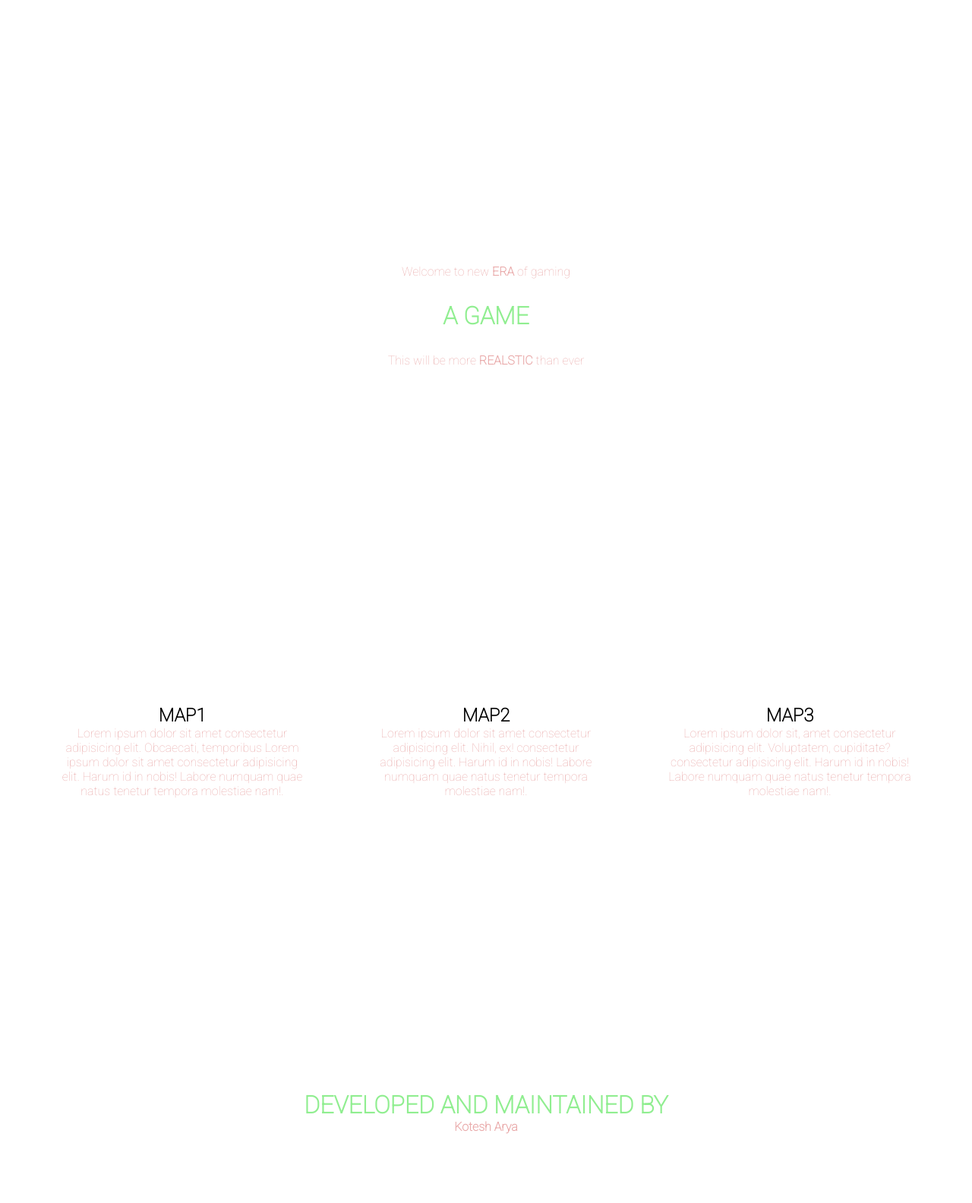
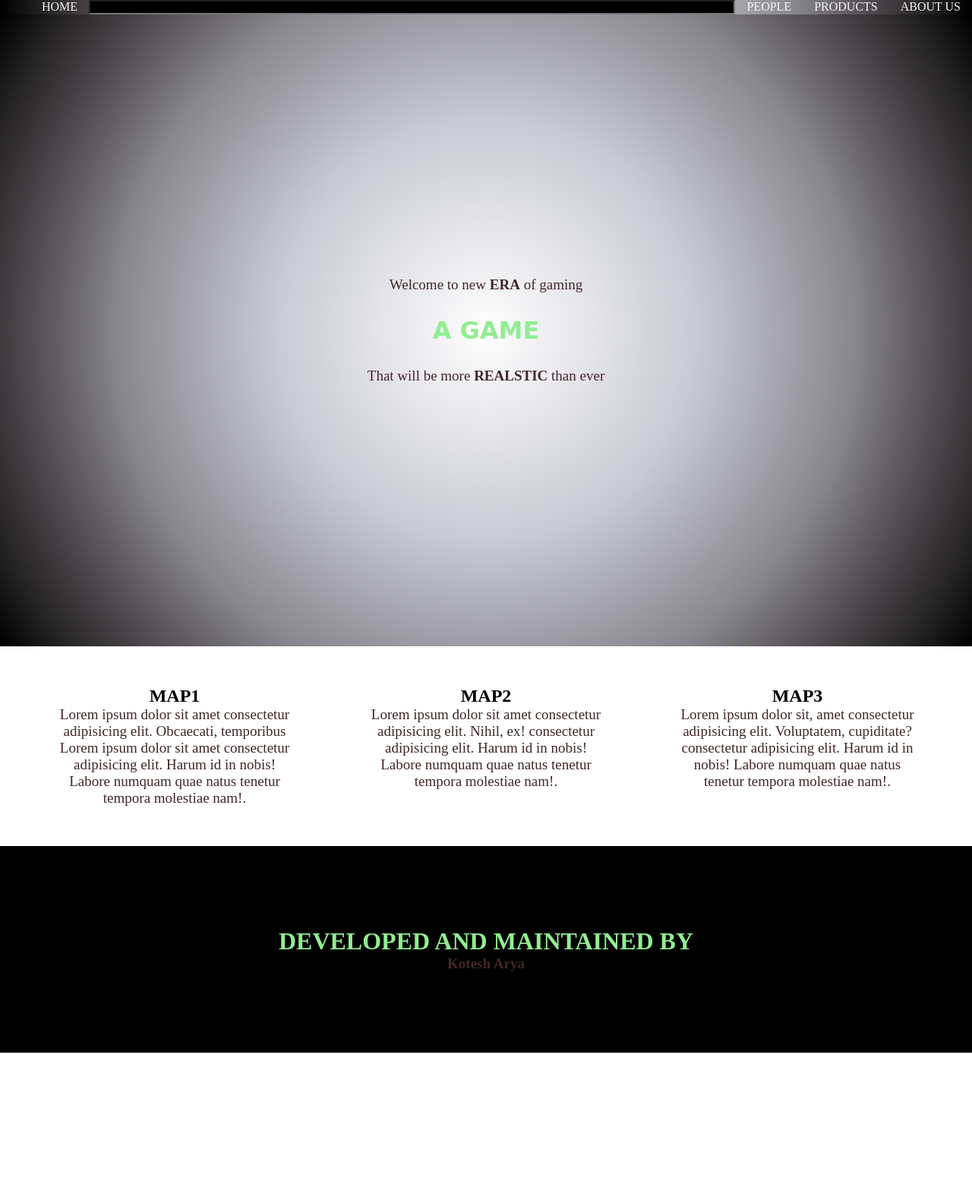
Before and after one commit to kotesh-arya/just-another-game-website-with-flex, a plain HTML site: page index.html in a window 1280 px wide. Shown: the whole page at 76% size. After the commit the page ends 1386 px from the top, so only its background shows below. Drawn offline with Linux system fonts and the light colour scheme; a web font is replaced by a local one.

Commit message:
FEAT : added nav-bar

```diff
--- a/index.html
+++ b/index.html
@@ -9,12 +9,21 @@
 </head>
 
 <body>
+    <nav >
+        <ul class="nav-bar">
+            <li class="item home">HOME</li>
+            <input class="item search"  type="search">
+            <li  class="item people">PEOPLE</li>
+            <li  class="item">PRODUCTS</li>
+            <li  class="item"> ABOUT US</li>
+        </ul>
+    </nav>
     <header class="hero">
         <p>Welcome to new <strong>ERA</strong> of gaming</p>
         <div class="hero-heading">
             <h1>A GAME</h1>
         </div>
-        <p>This will be more <strong>REALSTIC</strong> than ever </p>
+        <p>That will be more <strong>REALSTIC</strong> than ever </p>
     </header>
 
 
--- a/styles.css
+++ b/styles.css
@@ -1,19 +1,31 @@
-@import url('https://fonts.googleapis.com/css2?family=Roboto:wght@100&display=swap');
-
+@import url('https://fonts.googleapis.com/css2?family=Zen+Dots&display=swap');
 * {
     margin: 0;
-    font-family: 'Roboto', sans-serif;
+
 }
 
 :root {
     --primary-color: lightgreen;
 }
+.nav-bar{
+    display: flex;
+    list-style-type: none;
+    background-image: radial-gradient(circle, #ffffff, #f1f1f4, #e4e4e9, #d5d7df, #c7cad4, #b2b3bd, #9d9ca6, #88868f, #666268, #454145, #252324, #000000);
+    color: whitesmoke;
 
+}
+.item{
+padding:0px  15px;
+}
+.search{
+    flex: 4;
+    background-color: black;
+    color: whitesmoke;
+}
 header {
     height: 100vh;
     color: var(--primary-color);
-    background-image: url(/images/heropubgone.jpg);
-   background-size: cover;
+    background-image: radial-gradient(circle, #ffffff, #f1f1f4, #e4e4e9, #d5d7df, #c7cad4, #b2b3bd, #9d9ca6, #88868f, #666268, #454145, #252324, #000000);
    padding: 1em;
     display: flex;
     flex-direction: column;
@@ -23,28 +35,35 @@ header {
 
 .hero-heading {
     padding: 30px;
+    font-family: 'Zen Dots', cursive;
 }
 
 p {
-    color: rgb(233, 169, 169);
+    color: #412728;
+    font-size: 19px;
+
 }
 .content{
     display: flex;
-    height: 40vh;
+
     justify-content: space-evenly;
-    padding: 12vh 0;
+    padding: 4vh 0;
+    margin: 0px;
 }
 .maps{
     flex-basis: 25vw;
    text-align: center;
+   padding: 20px;
 }
 .base{
+    max-width: 100%;
     height: 30vh;
     display: flex;
     flex-direction: column;
     justify-content: center;
     align-items: center;
-    background-image: url(/images/Awm\ Sniper\ Vector.jpg);
+ background-color:#000;
     background-size: cover;
     color: var(--primary-color);
+    padding: 1em;
 }
```
Also changed, not shown: images/footerimg.jpg (added).
